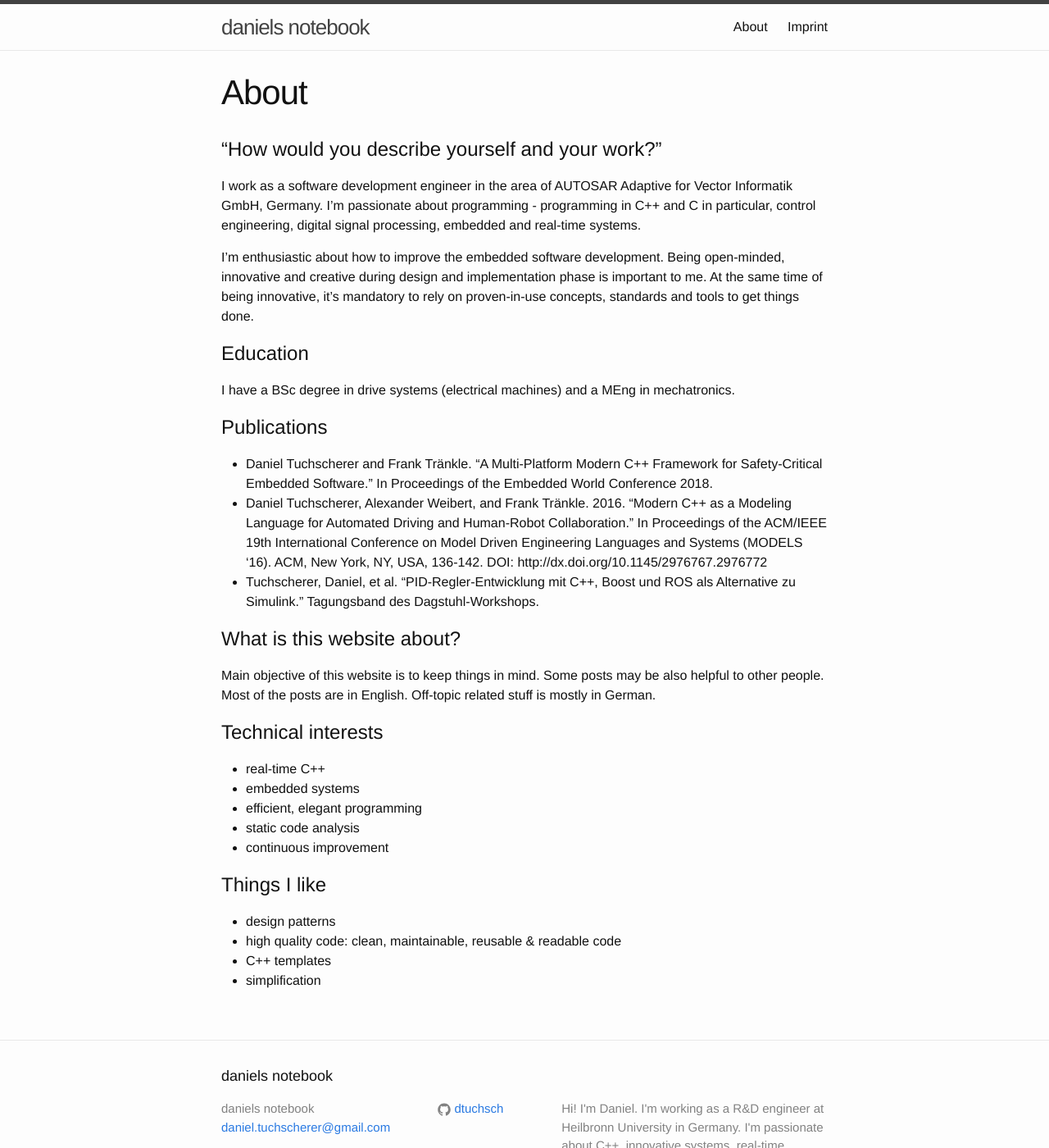
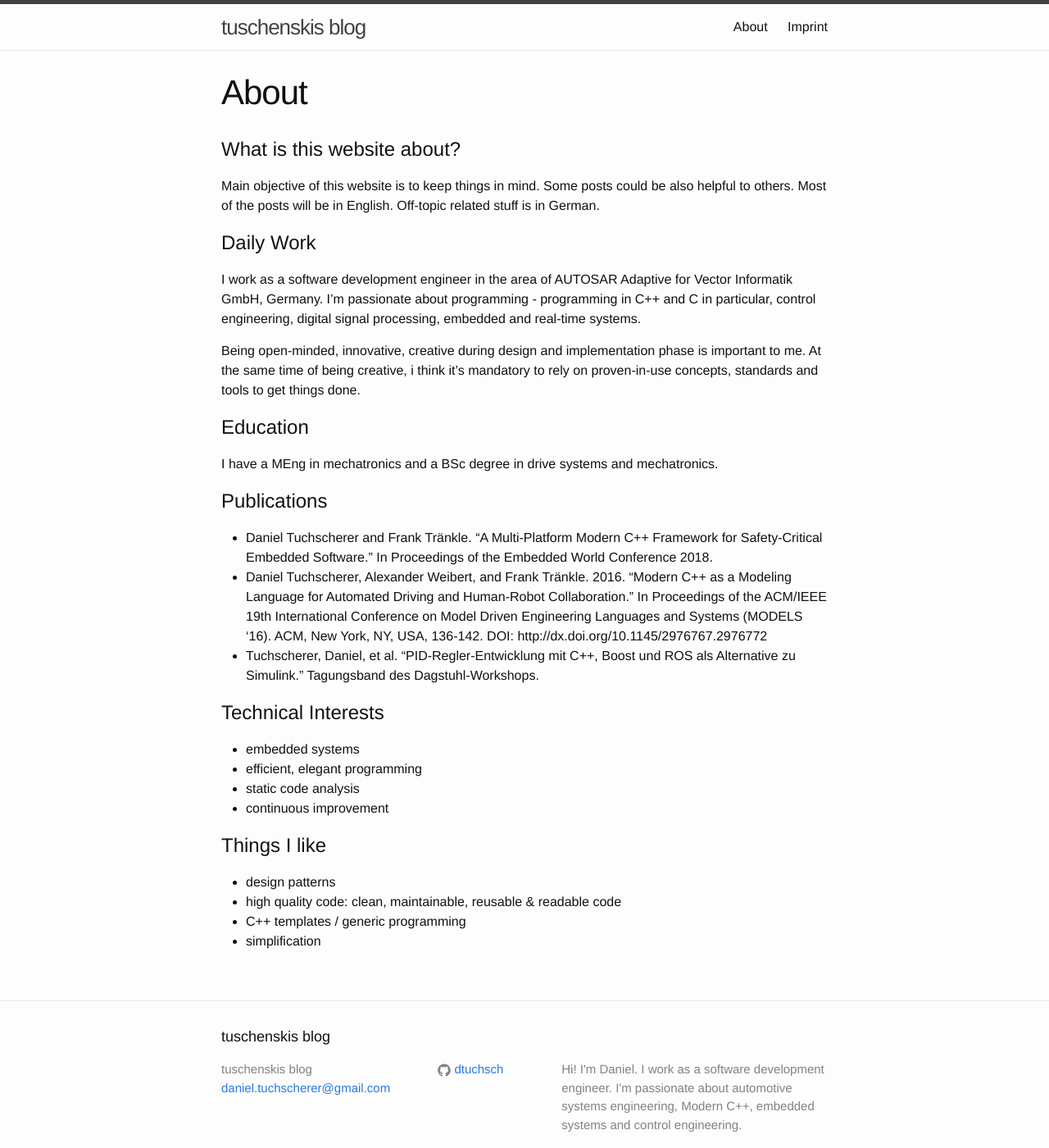
Before and after one commit to chopyy/dtuchsch.github.io, a Jekyll site: the page built from about.md, in a window 1280 px wide and 1400 px high. Shown: the whole window at 82% size. Built offline with Jekyll 4.4.1, drawn with Linux system fonts in a browser that asks for light colours; some of the changed text lies outside the part shown.

Commit message:
Restructure about page and adapt short description

```diff
--- a/_config.yml
+++ b/_config.yml
@@ -1,8 +1,8 @@
 # Site settings
-title: daniels notebook
+title: tuschenskis blog
 email: daniel.tuchscherer@gmail.com
 description: > # this means to ignore newlines until "baseurl:"
-  Hi! I'm Daniel. I'm working as a R&D engineer at Heilbronn University in Germany. I'm passionate about C++, innovative systems, real-time systems, embedded systems and control engineering.
+  Hi! I'm Daniel. I work as a software development engineer. I'm passionate about automotive systems engineering, Modern C++, embedded systems and control engineering.
 baseurl: "" # the subpath of your site, e.g. /blog/
 url: "http://dtuchsch.github.io" # the base hostname & protocol for your site
 
--- a/about.md
+++ b/about.md
@@ -4,15 +4,19 @@ title: About
 permalink: /about/
 ---
 
-# "How would you describe yourself and your work?"
+# What is this website about?
+
+Main objective of this website is to keep things in mind. Some posts could be also helpful to others. Most of the posts will be in English. Off-topic related stuff is in German.
+
+# Daily Work
 
 I work as a software development engineer in the area of AUTOSAR Adaptive for Vector Informatik GmbH, Germany. I'm passionate about programming - programming in C++ and C in particular, control engineering, digital signal processing, embedded and real-time systems.
 
-I'm enthusiastic about how to improve the embedded software development. Being open-minded, innovative and creative during design and implementation phase is important to me. At the same time of being innovative, it's mandatory to rely on proven-in-use concepts, standards and tools to get things done.
+Being open-minded, innovative, creative during design and implementation phase is important to me. At the same time of being creative, i think it's mandatory to rely on proven-in-use concepts, standards and tools to get things done.
 
 # Education
 
-I have a BSc degree in drive systems (electrical machines) and a MEng in mechatronics.
+I have a MEng in mechatronics and a BSc degree in drive systems and mechatronics.
 
 # Publications
 
@@ -20,13 +24,8 @@ I have a BSc degree in drive systems (electrical machines) and a MEng in mechatr
 * Daniel Tuchscherer, Alexander Weibert, and Frank Tränkle. 2016. "Modern C++ as a Modeling Language for Automated Driving and Human-Robot Collaboration." In Proceedings of the ACM/IEEE 19th International Conference on Model Driven Engineering Languages and Systems (MODELS '16). ACM, New York, NY, USA, 136-142. DOI: http://dx.doi.org/10.1145/2976767.2976772
 * Tuchscherer, Daniel, et al. "PID-Regler-Entwicklung mit C++, Boost und ROS als Alternative zu Simulink." Tagungsband des Dagstuhl-Workshops.
 
-# What is this website about?
+# Technical Interests
 
-Main objective of this website is to keep things in mind. Some posts may be also helpful to other people. Most of the posts are in English. Off-topic related stuff is mostly in German.
-
-# Technical interests
-
-* real-time C++
 * embedded systems
 * efficient, elegant programming
 * static code analysis
@@ -36,5 +35,5 @@ Main objective of this website is to keep things in mind. Some posts may be also
 
 * design patterns
 * high quality code: clean, maintainable, reusable & readable code
-* C++ templates
+* C++ templates / generic programming
 * simplification
```
